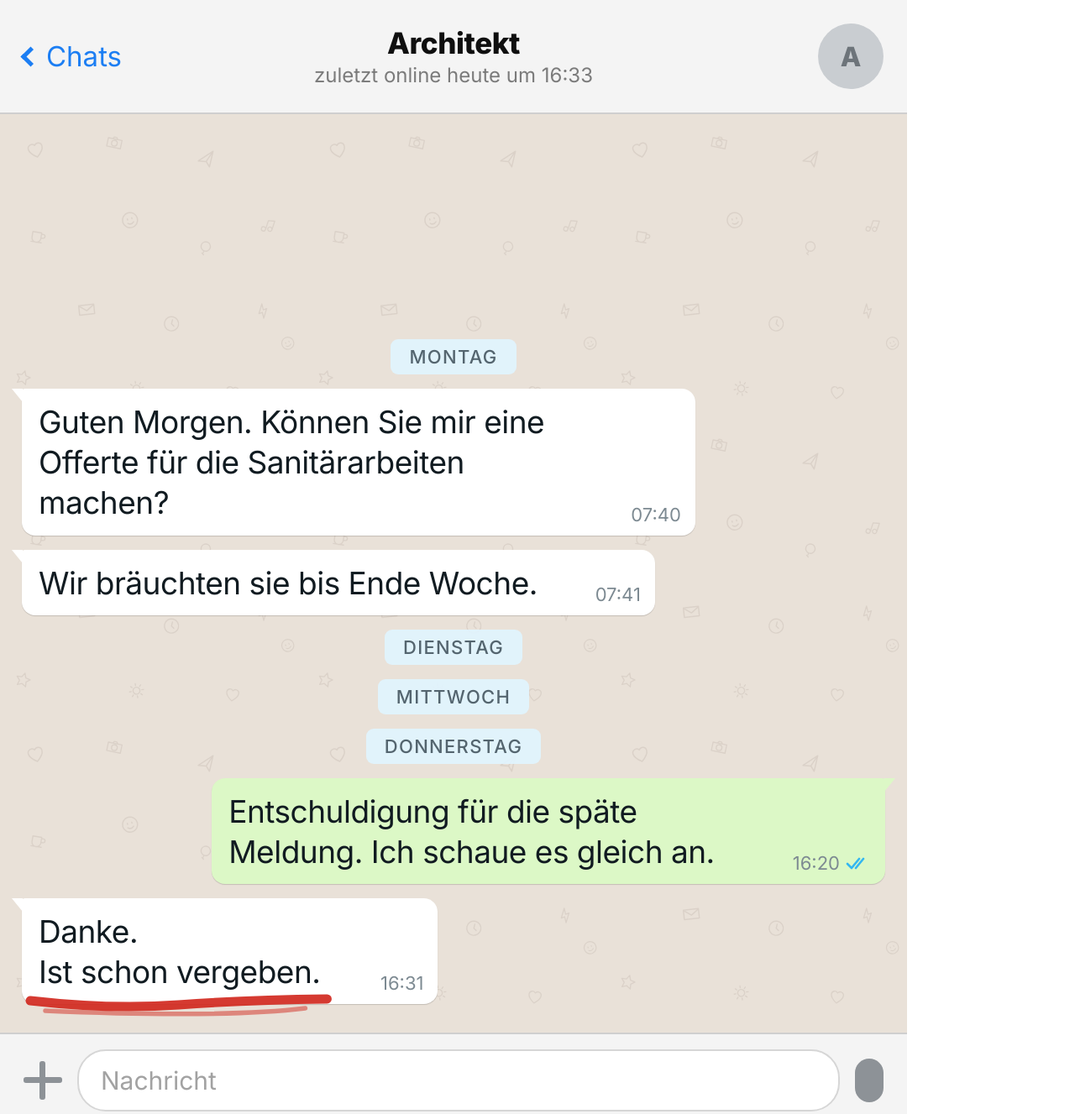
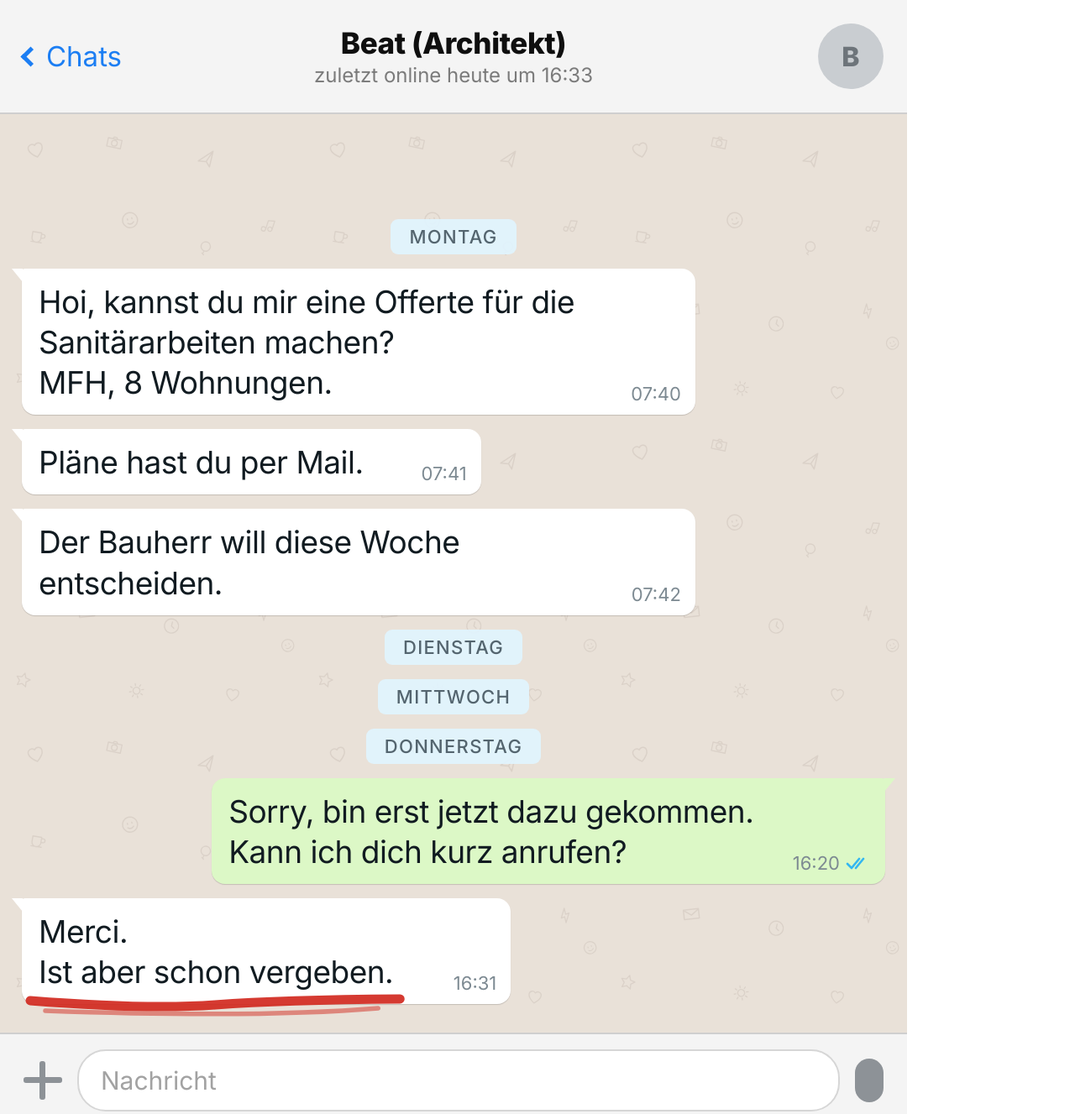
Before and after one commit to Florian1893/Linkedin, a website: page fotos/bild-architekt.html in a window 1280 px wide. Shown: the whole page at 84% size. Drawn offline with Linux system fonts and the light colour scheme.

Commit message:
Architekten-Bild auf Du umgestellt und praeziser gemacht
Florian: Architekt und Handwerker kennen sich meistens und duzen sich.
Der Chat klang mit Sie nach jemandem, der die Branche nicht kennt.

- Kontakt heisst jetzt Beat (Architekt)
- Montag drei kurze Nachrichten: Offerte fuer MFH mit 8 Wohnungen,
  Plaene per Mail, Bauherr will diese Woche entscheiden
- Donnerstag: Sorry, bin erst jetzt dazu gekommen, und die Absage mit
  Merci, ist aber schon vergeben
- Regel 35 im Lernprotokoll: Chat-Bilder im Du, Schweizer Ton,
  Insider-Details, aber nichts aus echten Kundengespraechen

Co-Authored-By: Claude Opus 5.5 <noreply@anthropic.com>
Claude-Session: https://claude.ai/code/session_011uqJThEvfyZaZ27wjBcmdt

```diff
--- a/fotos/bild-architekt.html
+++ b/fotos/bild-architekt.html
@@ -52,18 +52,21 @@
 <div class="s">
   <div class="hd">
     <div class="back"><i></i>Chats</div>
-    <div class="ctr"><div class="nm">Architekt</div><div class="on">zuletzt online heute um 16:33</div></div>
-    <div class="av">A</div>
+    <div class="ctr"><div class="nm">Beat (Architekt)</div><div class="on">zuletzt online heute um 16:33</div></div>
+    <div class="av">B</div>
   </div>
 
   <div class="chat" id="chat">
     <div class="chip">Montag</div>
 
-    <div class="b in"><div class="tx">Guten Morgen. Können Sie mir eine Offerte für die Sanitärarbeiten machen?</div>
+    <div class="b in"><div class="tx">Hoi, kannst du mir eine Offerte für die Sanitärarbeiten machen? MFH,&nbsp;8&nbsp;Wohnungen.</div>
       <div class="meta"><span class="tm">07:40</span></div></div>
 
-    <div class="b in"><div class="tx">Wir br&#228;uchten sie bis Ende Woche.</div>
+    <div class="b in"><div class="tx">Pläne hast du per Mail.</div>
       <div class="meta"><span class="tm">07:41</span></div></div>
+
+    <div class="b in"><div class="tx">Der Bauherr will diese Woche entscheiden.</div>
+      <div class="meta"><span class="tm">07:42</span></div></div>
 
 
     <div class="chip">Dienstag</div>
@@ -75,10 +78,10 @@
 
     <div class="chip">Donnerstag</div>
 
-    <div class="b out"><div class="tx">Entschuldigung für die späte Meldung. Ich schaue es gleich an.</div>
+    <div class="b out"><div class="tx">Sorry, bin erst jetzt dazu gekommen. Kann ich dich kurz anrufen?</div>
       <div class="meta"><span class="tm">16:20</span><svg class="ck" viewBox="0 0 30 16"><path d="M2 9l5 5 9-11M12 14l9-11" fill="none" stroke="#34B7F1" stroke-width="2.6" stroke-linecap="round" stroke-linejoin="round"/></svg></div></div>
 
-    <div class="b in" id="last"><div class="tx" id="punch">Danke.<br><span id="u">Ist schon vergeben.</span></div>
+    <div class="b in" id="last"><div class="tx" id="punch">Merci.<br><span id="u">Ist aber schon vergeben.</span></div>
       <div class="meta"><span class="tm">16:31</span></div></div>
   </div>
 
```
Also changed, not shown: wissen/lernprotokoll.md (+4 -0 lines), fotos/bild-architekt.png.
